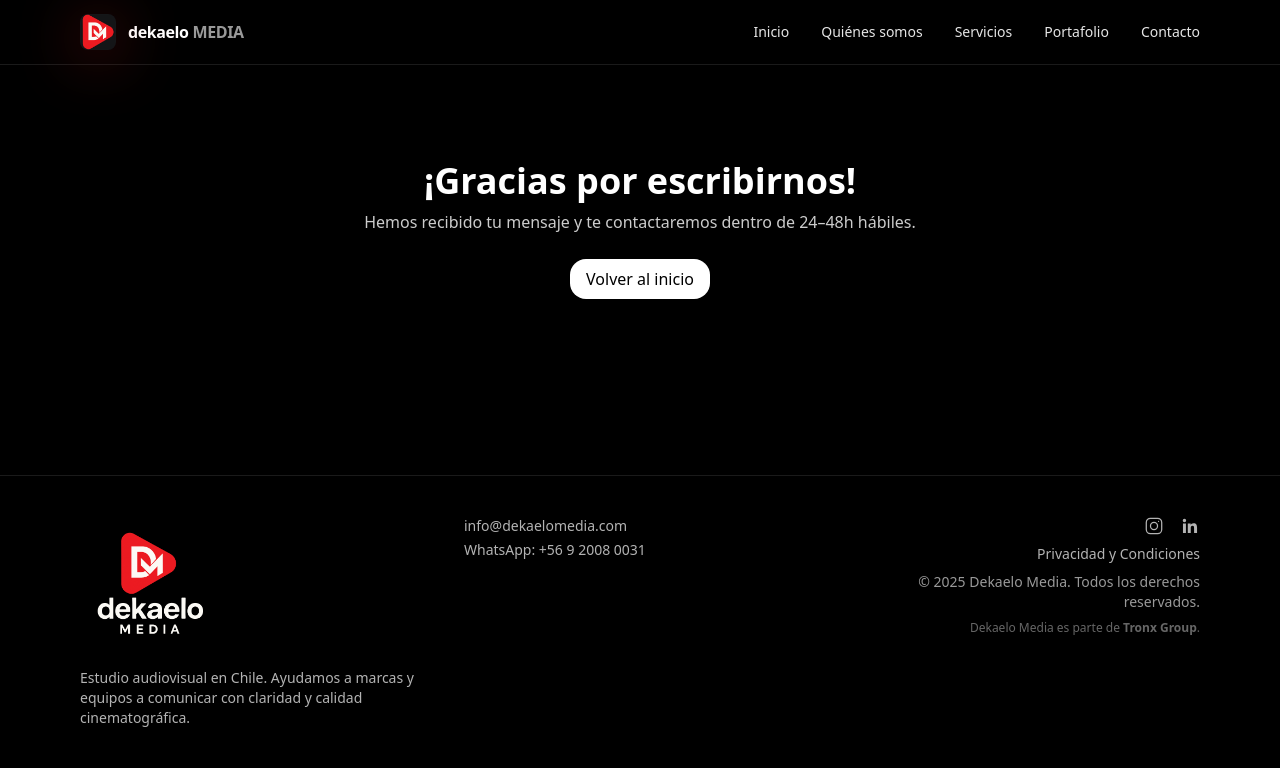
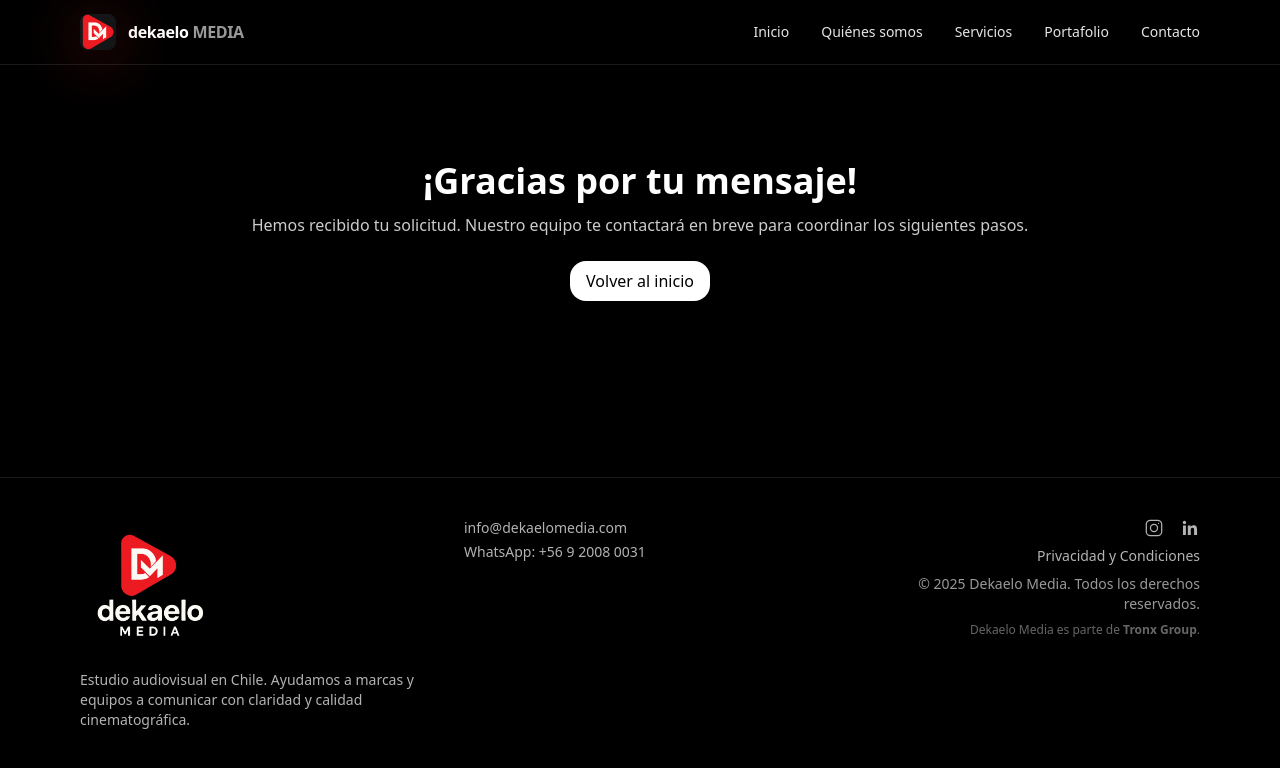
Before and after one commit to TronxGroup/Dekaelo-Media, a Next.js app: page /gracias in a window 1280 px wide. Shown: the top 768 px of the page. Built offline with nearby package versions, Linux system fonts and the light colour scheme.

Commit message:
Update page.tsx

```diff
--- a/app/gracias/page.tsx
+++ b/app/gracias/page.tsx
@@ -2,13 +2,13 @@ export const metadata = {
   title: 'Gracias | Dekaelo Media',
 };
 
-export default function Gracias() {
+export default function Page() {
   return (
     <section className="section">
-      <div className="container max-w-xl text-center">
-        <h1 className="h2">¡Gracias por escribirnos!</h1>
-        <p className="p mt-2 text-white/70">
-          Hemos recibido tu mensaje y te contactaremos dentro de 24–48h hábiles.
+      <div className="container text-center max-w-xl">
+        <h1 className="h2">¡Gracias por tu mensaje!</h1>
+        <p className="mt-3 text-white/80">
+          Hemos recibido tu solicitud. Nuestro equipo te contactará en breve para coordinar los siguientes pasos.
         </p>
         <a href="/" className="btn mt-6">Volver al inicio</a>
       </div>
```
